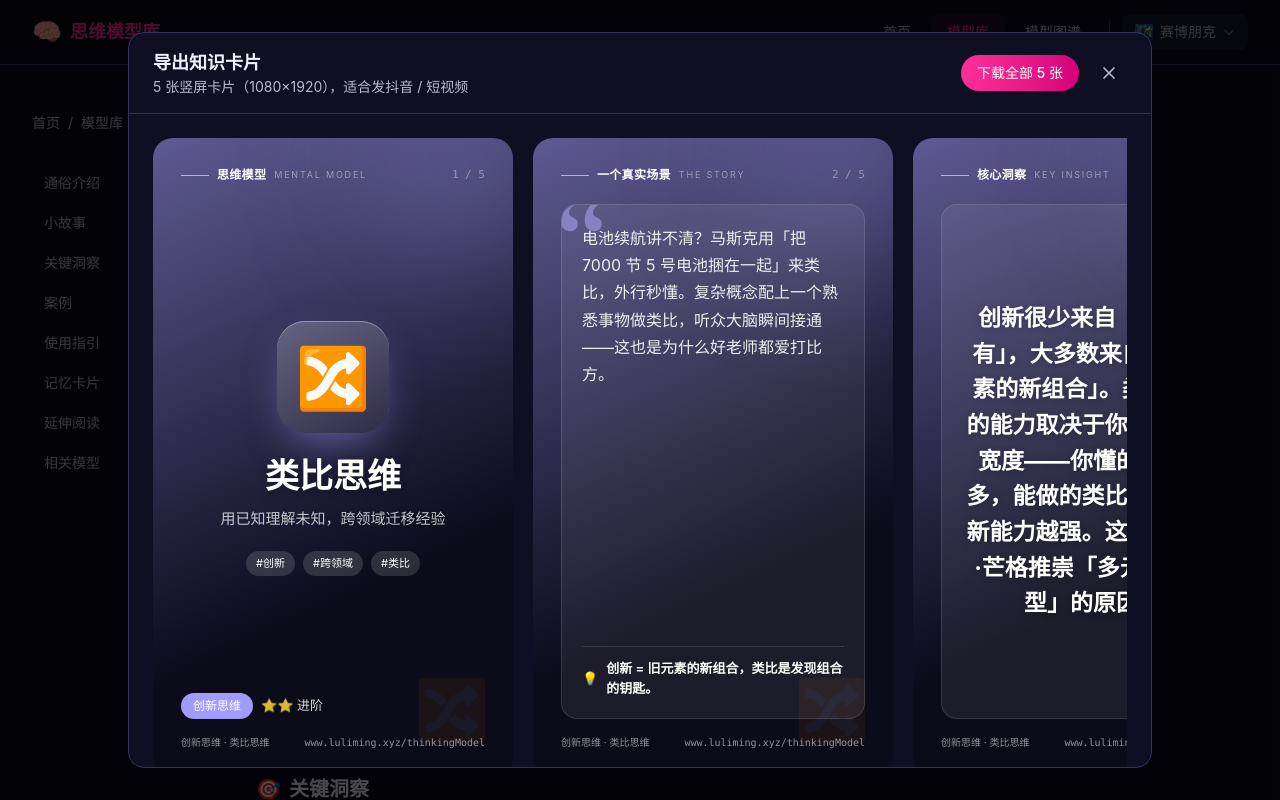
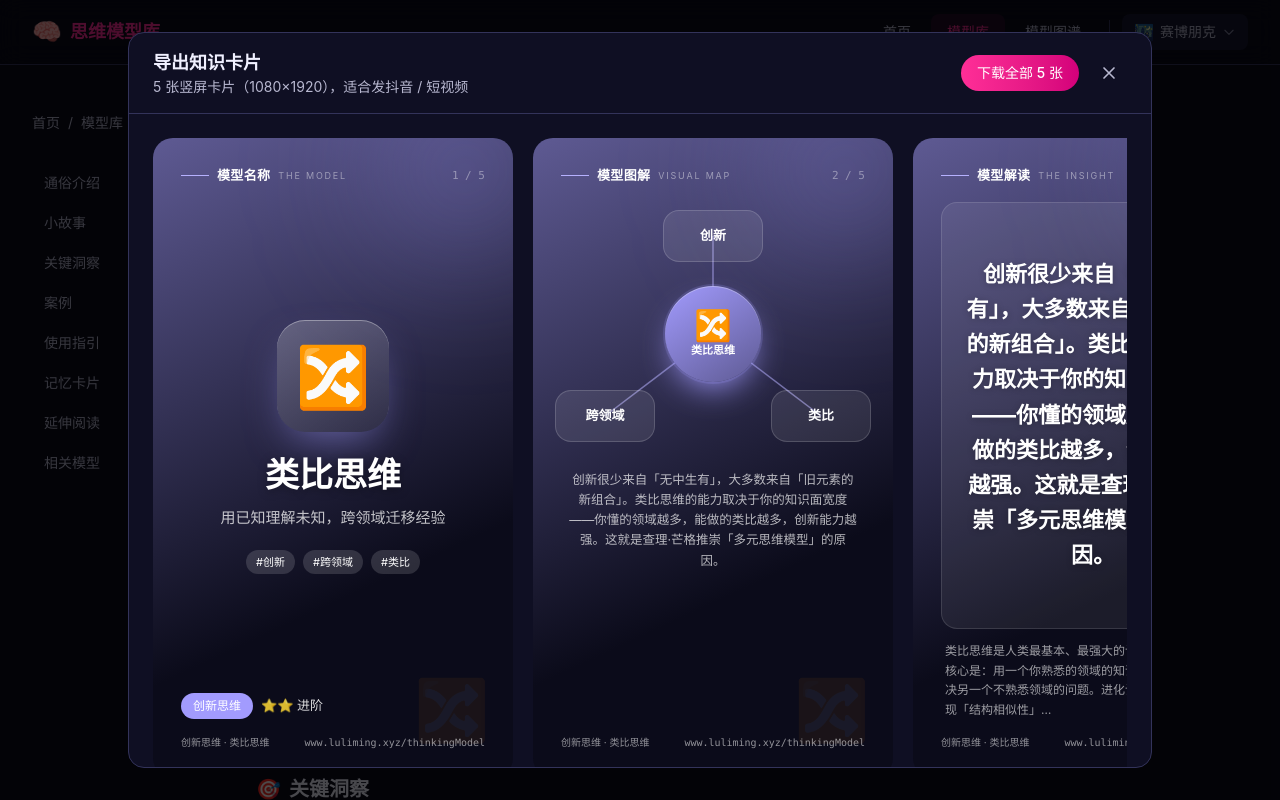
Before and after one commit to lui2015/thinkingModel, a Next.js app: page /thinkingModel/models/analogy-thinking in a window 1280 px wide. Both pictures are taken after a click on the button "导出知识卡片". Shown: the top 800 px of the page. Built offline with nearby package versions, Linux system fonts and the light colour scheme.

Commit message:
refactor: 知识卡片重构为5张（名称/图解/解读/步骤/总结），整体布局优化

```diff
--- a/src/components/KnowledgeCardExport.tsx
+++ b/src/components/KnowledgeCardExport.tsx
@@ -6,7 +6,6 @@ import {
   difficultyStars,
   type MentalModel,
 } from "@/lib/models-data";
-import { getModelStory } from "@/lib/model-stories";
 
 interface KnowledgeCardExportProps {
   model: MentalModel;
@@ -24,7 +23,7 @@ function mixWithBlack(hex: string, ratio = 0.5): string {
   return `rgb(${mix(r)}, ${mix(g)}, ${mix(b)})`;
 }
 
-// 颜色调亮，用于浅色高光
+// 颜色调亮，用于浅色高光 / 连线
 function mixWithWhite(hex: string, ratio = 0.4): string {
   const m = hex.replace("#", "");
   const r = parseInt(m.substring(0, 2), 16);
@@ -45,8 +44,7 @@ export default function KnowledgeCardExport({
   const [busy, setBusy] = useState(false);
   const cardRefs = useRef<(HTMLDivElement | null)[]>([]);
 
-  const story = getModelStory(model.slug, model.story);
-  const accent = mixWithWhite(categoryColor, 0.18);
+  const accent = mixWithWhite(categoryColor, 0.22);
   const deep = mixWithBlack(categoryColor, 0.42);
   const gradient = `linear-gradient(155deg, ${deep} 0%, #0B0B1A 68%)`;
 
@@ -83,15 +81,12 @@ export default function KnowledgeCardExport({
     background: gradient,
   };
 
-  // 顶部 eyebrow：序号 + 中英文标题
+  // 顶部 eyebrow：序号 + 中文 + 英文
   const Header = ({ num, cn, en }: { num: number; cn: string; en: string }) => (
-    <div className="flex items-center justify-between mb-5">
+    <div className="flex items-center justify-between mb-4">
       <div className="flex items-center gap-2">
-        <span
-          className="w-7 h-px"
-          style={{ background: accent }}
-        />
-        <span className="text-[12px] font-bold tracking-wide text-white">
+        <span className="w-7 h-px" style={{ background: accent }} />
+        <span className="text-[13px] font-bold tracking-wide text-white">
           {cn}
         </span>
         <span className="text-[9px] uppercase tracking-[0.2em] text-white/45">
@@ -113,6 +108,22 @@ export default function KnowledgeCardExport({
     </div>
   );
 
+  // 通用玻璃内容层
+  const Glass: React.FC<React.PropsWithChildren<{ className?: string }>> = ({
+    children,
+    className = "",
+  }) => (
+    <div
+      className={`rounded-2xl ${className}`}
+      style={{
+        background: "rgba(255,255,255,0.07)",
+        border: "1px solid rgba(255,255,255,0.12)",
+      }}
+    >
+      {children}
+    </div>
+  );
+
   const renderCard = (i: number) => {
     const setRef = (el: HTMLDivElement | null) => {
       cardRefs.current[i] = el;
@@ -121,15 +132,16 @@ export default function KnowledgeCardExport({
     let body: React.ReactNode = null;
 
     if (i === 0) {
-      // 封面
+      // 第 1 张：模型名称（封面）
       body = (
         <div className="flex-1 flex flex-col">
-          <Header num={1} cn="思维模型" en="MENTAL MODEL" />
+          <Header num={1} cn="模型名称" en="THE MODEL" />
           <div className="flex-1 flex flex-col items-center justify-center text-center px-1">
             <div
               className="w-28 h-28 rounded-[28px] flex items-center justify-center text-6xl mb-6 shadow-2xl"
               style={{
-                background: "linear-gradient(145deg, rgba(255,255,255,0.22), rgba(255,255,255,0.06))",
+                background:
+                  "linear-gradient(145deg, rgba(255,255,255,0.22), rgba(255,255,255,0.06))",
                 boxShadow: `0 18px 40px -12px ${categoryColor}88, inset 0 1px 0 rgba(255,255,255,0.35)`,
               }}
             >
@@ -172,75 +184,135 @@ export default function KnowledgeCardExport({
         </div>
       );
     } else if (i === 1) {
-      // 小故事
-      const storyText = story || model.keyInsight;
+      // 第 2 张：模型图解（中心 + 要素卫星节点关系图）
+      const nodes = model.tags.slice(0, 3);
+      const cx = 152;
+      const cy = 132;
+      const center = { x: cx, y: cy };
+      const positions = [
+        { x: 152, y: 34 }, // 上
+        { x: 44, y: 214 }, // 左下
+        { x: 260, y: 214 }, // 右下
+      ];
       body = (
         <div className="flex-1 flex flex-col">
-          <Header num={2} cn="一个真实场景" en="THE STORY" />
+          <Header num={2} cn="模型图解" en="VISUAL MAP" />
+          <div className="flex-1 flex flex-col">
             <div
-            className="flex-1 relative rounded-2xl p-5 overflow-hidden flex flex-col"
+              className="relative mx-auto"
+              style={{ width: 304, height: 256 }}
+            >
+              <svg
+                width="304"
+                height="256"
+                viewBox="0 0 304 256"
+                className="absolute inset-0"
+              >
+                {positions.map((p, idx) => (
+                  <line
+                    key={idx}
+                    x1={center.x}
+                    y1={center.y}
+                    x2={p.x}
+                    y2={p.y}
+                    stroke={accent}
+                    strokeWidth={1.5}
+                    strokeOpacity={0.55}
+                  />
+                ))}
+                <circle cx={center.x} cy={center.y} r={50} fill={categoryColor} fillOpacity={0.18} />
+              </svg>
+
+              {/* 中心节点 */}
+              <div
+                className="absolute flex flex-col items-center justify-center text-center"
                 style={{
-              background: "rgba(255,255,255,0.07)",
-              border: "1px solid rgba(255,255,255,0.12)",
+                  left: cx - 48,
+                  top: cy - 48,
+                  width: 96,
+                  height: 96,
+                  borderRadius: 9999,
+                  background: `linear-gradient(145deg, ${categoryColor}, ${deep})`,
+                  boxShadow: `0 14px 34px -10px ${categoryColor}, inset 0 1px 0 rgba(255,255,255,0.3)`,
                 }}
               >
-            <div
-              className="absolute -left-2 -top-7 select-none font-serif leading-none text-[120px] pointer-events-none"
-              style={{ color: `${accent}`, opacity: 0.5 }}
-            >
-              &ldquo;
-            </div>
-            <p className="relative text-white/90 text-[16px] leading-[1.7] flex-1">
-              {storyText}
-            </p>
-            <div
-              className="mt-3 pt-3 flex items-center gap-2 text-[13px]"
-              style={{ borderTop: "1px solid rgba(255,255,255,0.12)" }}
-            >
-              <span style={{ color: accent }}>💡</span>
-              <span className="text-white font-semibold">
-                {model.memorySentence}
+                <span className="text-3xl leading-none">{model.icon}</span>
+                <span className="text-[11px] font-bold text-white mt-1 px-1 leading-tight">
+                  {model.title.length > 6
+                    ? model.title.slice(0, 6) + "…"
+                    : model.title}
                 </span>
               </div>
-          </div>
-          {footer}
-        </div>
-      );
-    } else if (i === 2) {
-      // 核心洞察
-      body = (
-        <div className="flex-1 flex flex-col">
-          <Header num={3} cn="核心洞察" en="KEY INSIGHT" />
+
+              {/* 卫星节点 */}
+              {positions.map((p, idx) => (
                 <div
-            className="flex-1 rounded-2xl p-6 flex items-center justify-center text-center"
+                  key={idx}
+                  className="absolute flex items-center justify-center text-center px-2"
                   style={{
-              background: "rgba(255,255,255,0.07)",
-              border: "1px solid rgba(255,255,255,0.12)",
+                    left: p.x - 50,
+                    top: p.y - 26,
+                    width: 100,
+                    height: 52,
+                    borderRadius: 16,
+                    background: "rgba(255,255,255,0.09)",
+                    border: "1px solid rgba(255,255,255,0.16)",
+                    color: "#fff",
+                    fontSize: 13,
+                    fontWeight: 600,
+                    lineHeight: 1.25,
                   }}
                 >
-            <p
-              className="text-[23px] font-bold leading-[1.55] text-white"
-              style={{ textShadow: "0 1px 6px rgba(0,0,0,0.25)" }}
-            >
+                  {nodes[idx] ?? "要素"}
+                </div>
+              ))}
+            </div>
+            <p className="text-white/70 text-[12.5px] leading-relaxed px-2 mt-3 text-center">
               {model.keyInsight}
             </p>
           </div>
           {footer}
         </div>
       );
+    } else if (i === 2) {
+      // 第 3 张：模型解读（核心洞察）
+      body = (
+        <div className="flex-1 flex flex-col">
+          <Header num={3} cn="模型解读" en="THE INSIGHT" />
+          <div className="flex-1 flex flex-col">
+            <Glass className="flex-1 p-6 flex items-center justify-center text-center">
+              <p
+                className="text-[22px] font-bold leading-[1.6] text-white"
+                style={{ textShadow: "0 1px 6px rgba(0,0,0,0.25)" }}
+              >
+                {model.keyInsight}
+              </p>
+            </Glass>
+            <p className="text-white/60 text-[12px] leading-relaxed mt-3 px-1">
+              {model.introduction.length > 80
+                ? model.introduction.slice(0, 80) + "…"
+                : model.introduction}
+            </p>
+          </div>
+          {footer}
+        </div>
+      );
     } else if (i === 3) {
-      // 三步上手
+      // 第 4 张：实操步骤
       const steps = model.usage.steps.slice(0, 3);
       body = (
         <div className="flex-1 flex flex-col">
-          <Header num={4} cn="三步上手" en="HOW TO USE" />
+          <Header num={4} cn="实操步骤" en="HOW TO USE" />
           <div className="flex-1 flex flex-col justify-center gap-4">
             {steps.map((s, idx) => (
               <div key={idx} className="flex items-start gap-3.5">
                 <div className="flex flex-col items-center">
                   <span
                     className="shrink-0 w-9 h-9 rounded-full flex items-center justify-center text-[15px] font-black text-white"
-                    style={{ background: categoryColor, boxShadow: `0 6px 16px -6px ${categoryColor}` }}
+                    style={{
+                      background: categoryColor,
+                      boxShadow: `0 6px 16px -6px ${categoryColor}`,
+                    }}
                   >
                     {idx + 1}
                   </span>
@@ -261,12 +333,12 @@ export default function KnowledgeCardExport({
         </div>
       );
     } else {
-      // 金句 + 避坑 & 场景
+      // 第 5 张：总结（金句 + 场景 / 避坑）
       const pitfall = model.usage.pitfalls[0];
       const scenario = model.usage.scenarios[0];
       body = (
         <div className="flex-1 flex flex-col">
-          <Header num={5} cn="一图记住" en="REMEMBER" />
+          <Header num={5} cn="一句话总结" en="IN A NUTSHELL" />
           <div
             className="rounded-2xl p-6 mb-3 flex items-center justify-center text-center"
             style={{
@@ -275,34 +347,40 @@ export default function KnowledgeCardExport({
             }}
           >
             <p
-              className="text-[27px] font-black leading-[1.4] text-white"
+              className="text-[26px] font-black leading-[1.45] text-white"
               style={{ textShadow: "0 2px 10px rgba(0,0,0,0.3)" }}
             >
               “{model.memorySentence}”
             </p>
           </div>
           <div className="grid grid-cols-1 gap-2.5">
+            {scenario && (
+              <div
+                className="rounded-xl px-4 py-2.5 flex items-start gap-2"
+                style={{
+                  background: "rgba(255,255,255,0.07)",
+                  border: "1px solid rgba(255,255,255,0.1)",
+                }}
+              >
+                <span className="text-[14px]">📌</span>
+                <span className="text-white/85 text-[13px] leading-snug">
+                  <b className="text-white/95">场景：</b>
+                  {scenario}
+                </span>
+              </div>
+            )}
             {pitfall && (
               <div
                 className="rounded-xl px-4 py-2.5 flex items-start gap-2"
-                style={{ background: "rgba(255,255,255,0.07)", border: "1px solid rgba(255,255,255,0.1)" }}
+                style={{
+                  background: "rgba(255,255,255,0.07)",
+                  border: "1px solid rgba(255,255,255,0.1)",
+                }}
               >
                 <span className="text-[14px]">⚡</span>
                 <span className="text-white/85 text-[13px] leading-snug">
                   <b className="text-white/95">避坑：</b>
                   {pitfall}
-                </span>
-              </div>
-            )}
-            {scenario && (
-              <div
-                className="rounded-xl px-4 py-2.5 flex items-start gap-2"
-                style={{ background: "rgba(255,255,255,0.07)", border: "1px solid rgba(255,255,255,0.1)" }}
-              >
-                <span className="text-[14px]">📌</span>
-                <span className="text-white/85 text-[13px] leading-snug">
-                  <b className="text-white/95">场景：</b>
-                  {scenario}
                 </span>
               </div>
             )}
@@ -327,10 +405,7 @@ export default function KnowledgeCardExport({
           className="pointer-events-none absolute -left-24 -bottom-28 w-60 h-60 rounded-full blur-3xl"
           style={{ background: `radial-gradient(circle, ${accent}33 0%, transparent 70%)` }}
         />
-        {/* 角标小图标 */}
-        <div
-          className="pointer-events-none absolute right-6 bottom-6 text-[60px] opacity-[0.06] select-none"
-        >
+        <div className="pointer-events-none absolute right-6 bottom-6 text-[60px] opacity-[0.06] select-none">
           {model.icon}
         </div>
         <div className="relative flex-1 flex flex-col">{body}</div>
```
Lines whose indentation alone changed are shown as unchanged.
